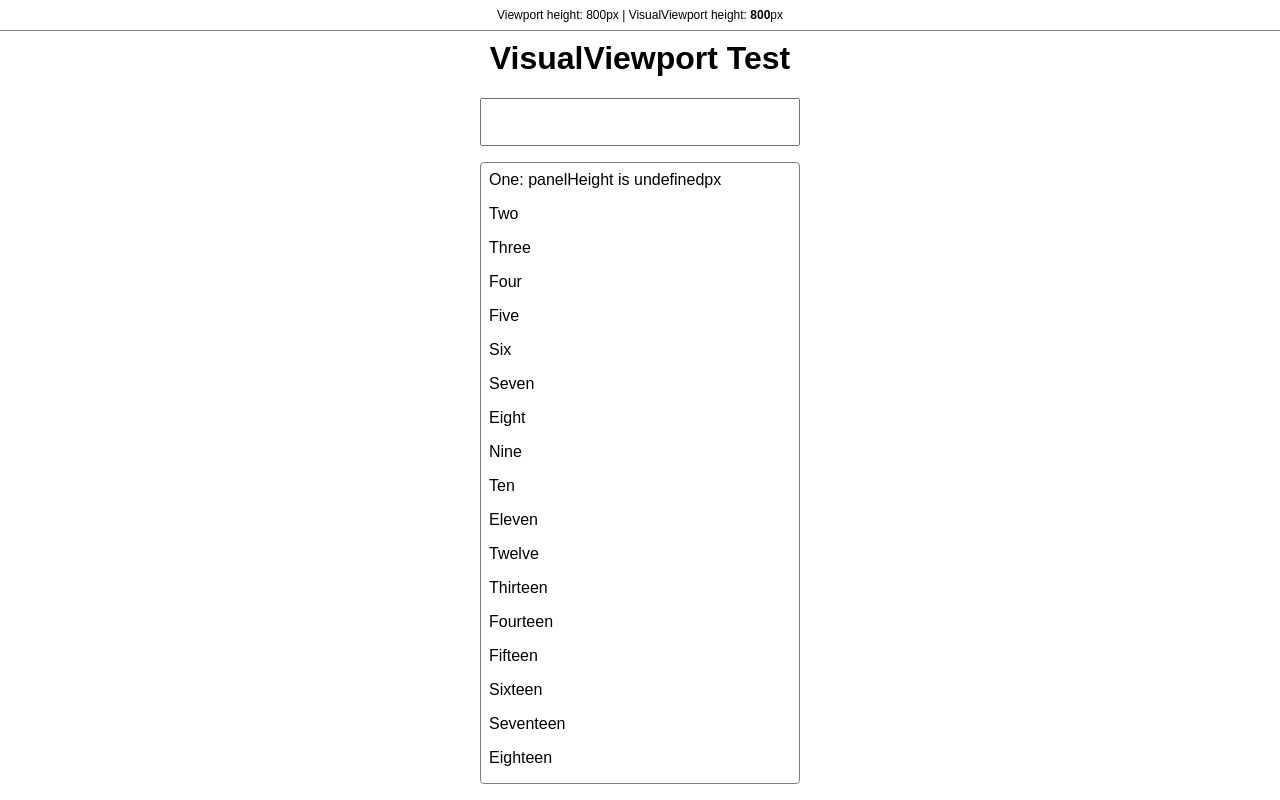
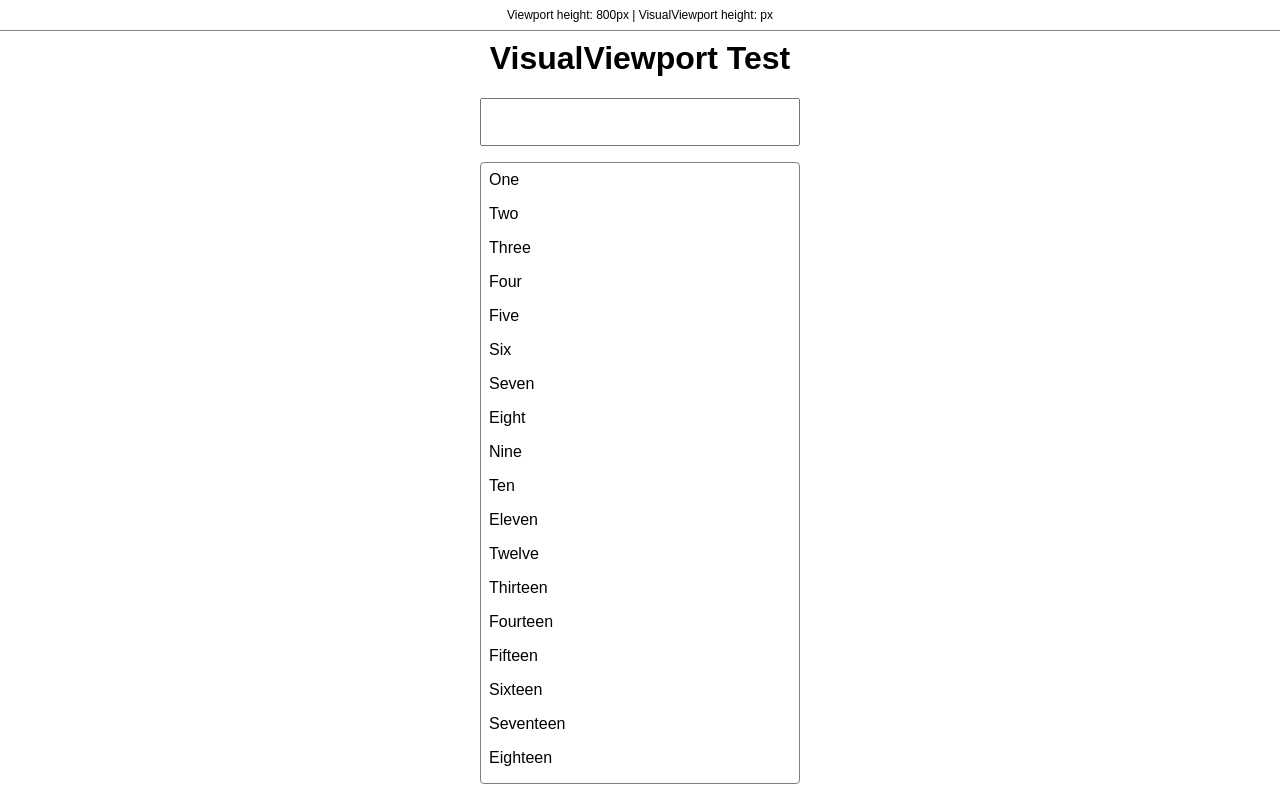
Before and after one commit to craigspara/codesandbox-visual-viewport, a React (Create React App) app: page / in a window 1280 px wide. Built offline with nearby package versions, Linux system fonts and the light colour scheme.

Commit message:
chore: cleanup

```diff
--- a/src/panel.js
+++ b/src/panel.js
@@ -1,16 +1,17 @@
 import { forwardRef } from "react";
 import { useMaxPanelHeight } from "./useMaxPanelHeight";
 
+// TODO: Does this need to be a forwardRef
 const Panel = forwardRef((props, ref) => {
-  const { panelRef, getPanelHeight } = useMaxPanelHeight();
+  const panelRef = useMaxPanelHeight();
 
-  const panelHeight = getPanelHeight();
+  // const panelHeight = getPanelHeight();
 
   return (
     <div className="panel-wrapper" ref={ref}>
       <ul className="panel" ref={panelRef}>
         <li className="panel__item" tabIndex="0">
-          One: {`panelHeight is ${panelHeight}px`}
+          One
         </li>
         <li className="panel__item" tabIndex="0">
           Two
--- a/src/useMaxPanelHeight.js
+++ b/src/useMaxPanelHeight.js
@@ -1,61 +1,38 @@
-import { useEffect, useRef, useState } from "react";
+import { useEffect, useRef } from "react";
 
 /**
  * @description Utility to set the max-block-size of a panel like those found
  * in a combobox based on the visual viewport. Visual viewport size changes when
  * user open the mobile keyboard by focusing on the combobox input
  *
- // * @returns {object <object|function|number>}
+ *  @param {number} panelBlockMarginEndValue The value of the space between the cross-axis end side of the panel ond the bottom of the visual viewport.
+ * @returns {object}
  */
-export const useMaxPanelHeight = () => {
+export const useMaxPanelHeight = (panelBlockMarginEndValue = 16) => {
   const panelRef = useRef(null);
-  const [visualViewportHeight, setVisualViewportHeight] = useState(
-    Math.round(window.visualViewport.height)
-  );
-
-  /**
-   * @returns {number}
-   */
-  const getPanelHeight = () => {
-    return panelRef?.current?.offsetHeight;
-  };
-
-  /**
-   * @returns {number}
-   */
-  const getVisualViewportHeight = () => visualViewportHeight;
 
   /**
    * @description Handles visual Viewport resize event
    * @return {undefined}
    */
   const handleVisualViewportResize = () => {
-    setVisualViewportHeight(Math.round(window?.visualViewport?.height));
     setMaxPanelHeight();
   };
 
   /**
+   * @description Determines the vertical space available within the visual viewport that the panel can fit in without extending beyond the bottom of the visual viewport.
    * @returns {number}
+   *
+   * iOS 15 has a bug when the address bar is at the bottom of the screen and the mobile keyboard is open. The VisualViewport is incorrectly not including the height of the floating address bar. This causes the floating address bar to overlay the last 30(ish) pixels of the  open panel.
    */
   const getMaxPanelHeight = () => {
-    const visualViewport = window?.visualViewport;
+    const visualViewportHeight = window?.visualViewport?.height;
+    const panelHeight = panelRef?.current?.offsetTop
 
-    // Eventually get directly from CSS to avoid magic number
-    const arbitraryBlockMarginEndValue = 16;
-
-    /**
-     * @returns {number}
-     */
-    // iOS 15 has a bug when the address bar is at the bottom of the screen and the mobile keyboard is open. The VisualViewport is incorrectly not including the height of the floating address bar. This causes the floating address bar to overlay the last 30(ish) pixels of the  open panel.
-    const getAvailableSpaceForPanel = () => {
-      return (
-        visualViewport?.height -
-        arbitraryBlockMarginEndValue -
-        panelRef?.current?.getBoundingClientRect().top
-      );
-    };
-
-    return Math.round(getAvailableSpaceForPanel());
+    return Math.round(visualViewportHeight -
+        panelBlockMarginEndValue -
+        panelHeight
+        );
   };
 
   // TODO: Add check for --panel-max-block-size. If missing, add it with a default value.
@@ -84,13 +61,10 @@ export const useMaxPanelHeight = () => {
 
   useEffect(() => {
     console.count("Initial load useEffect");
+    console.log("offsetTop", panelRef?.current?.offsetTop);
+
     setMaxPanelHeight();
   }, []);
 
-  return {
-    panelRef,
-    getPanelHeight,
-    getVisualViewportHeight,
-    visualViewportHeight
-  };
+  return panelRef;
 };
```
